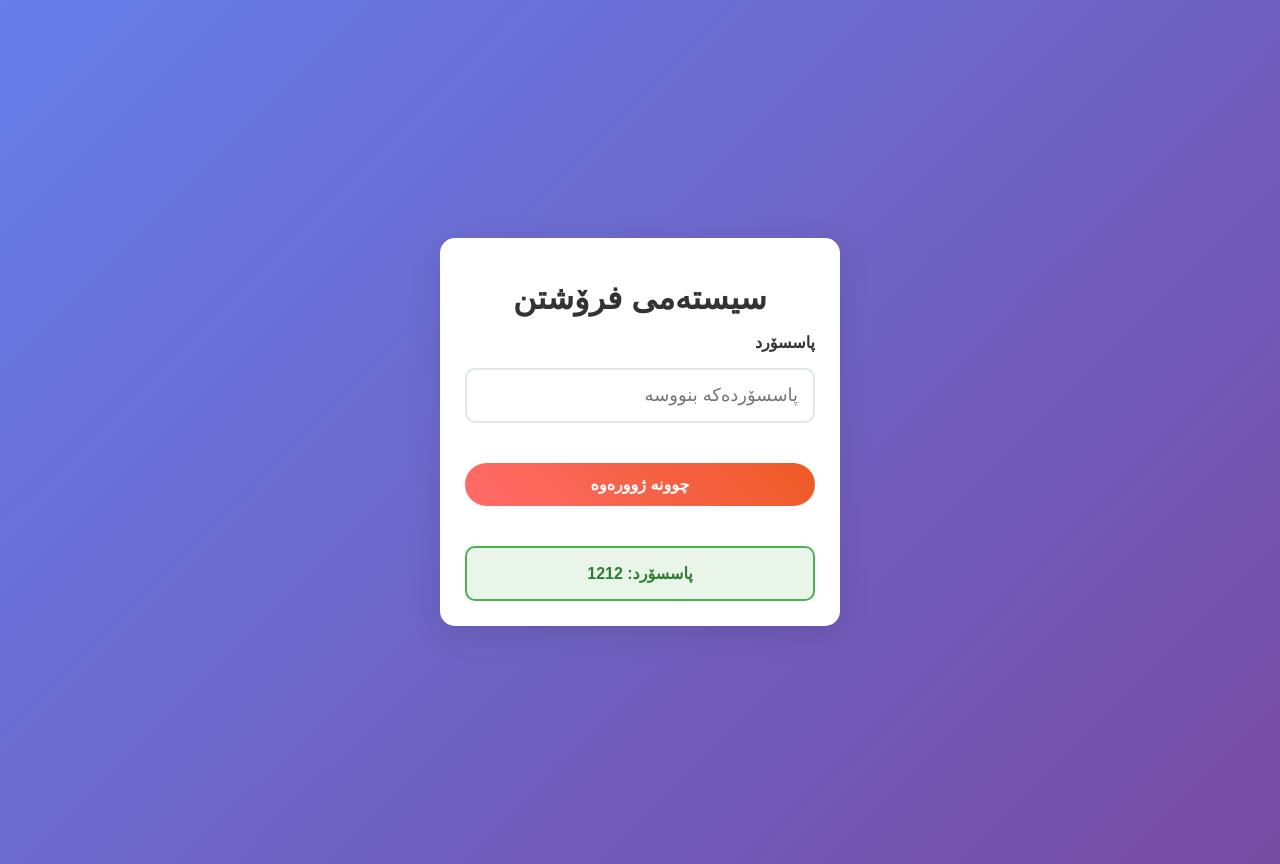
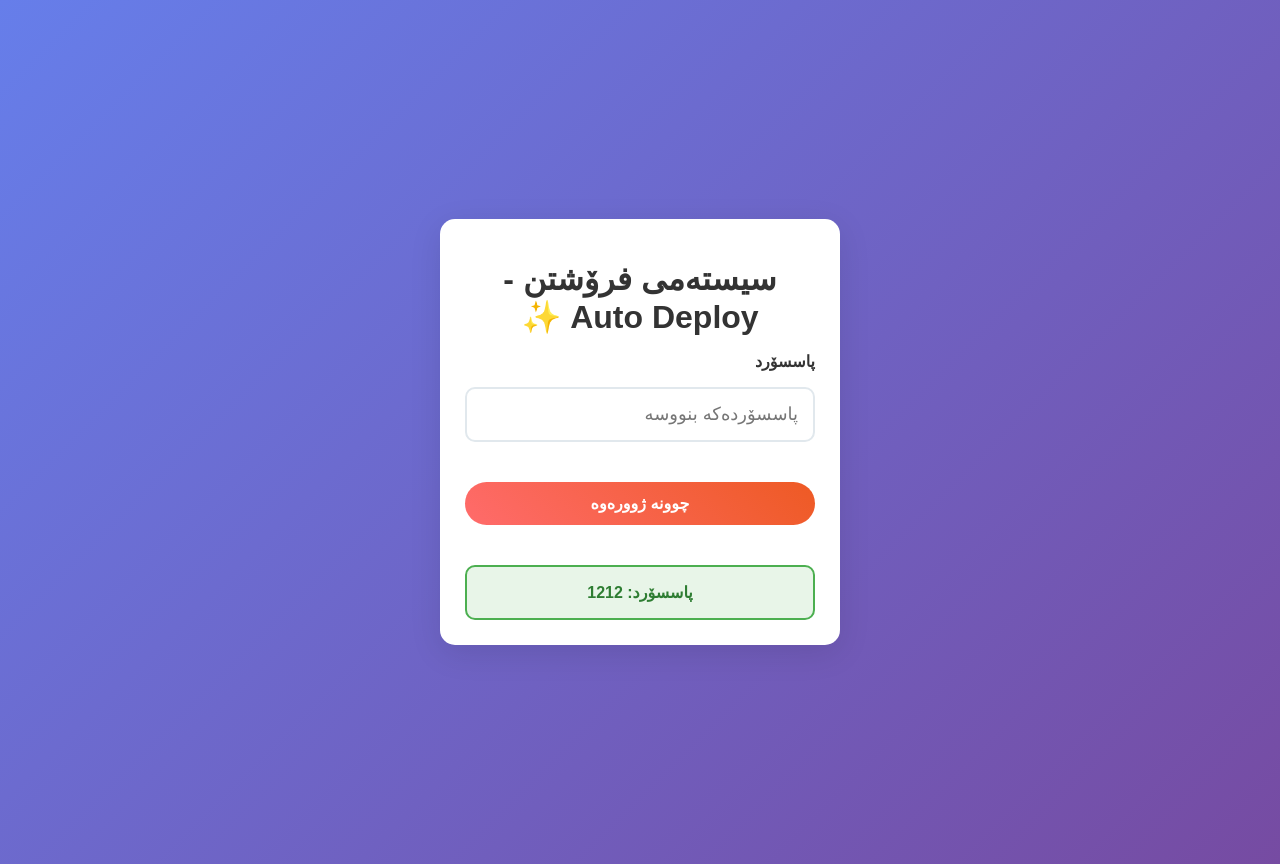
Before and after one commit to Tebin21/Repository-name, a Next.js app: page / in a window 1280 px wide. Built offline with nearby package versions, Linux system fonts and the light colour scheme.

Commit message:
Auto-deploy: Update from local changes

```diff
--- a/app/page.js
+++ b/app/page.js
@@ -35,7 +35,7 @@ export default function LoginPage() {
     <div className="container">
       <div style={{ minHeight: '100vh', display: 'flex', alignItems: 'center', justifyContent: 'center' }}>
         <div className="card" style={{ maxWidth: '400px', width: '100%' }}>
-          <h1 className="title" style={{ color: '#333', textShadow: 'none' }}>سیستەمی فرۆشتن</h1>
+          <h1 className="title" style={{ color: '#333', textShadow: 'none' }}>سیستەمی فرۆشتن - Auto Deploy ✨</h1>
 
           <form onSubmit={handleLogin}>
             <div style={{ marginBottom: '1.5rem' }}>
```
